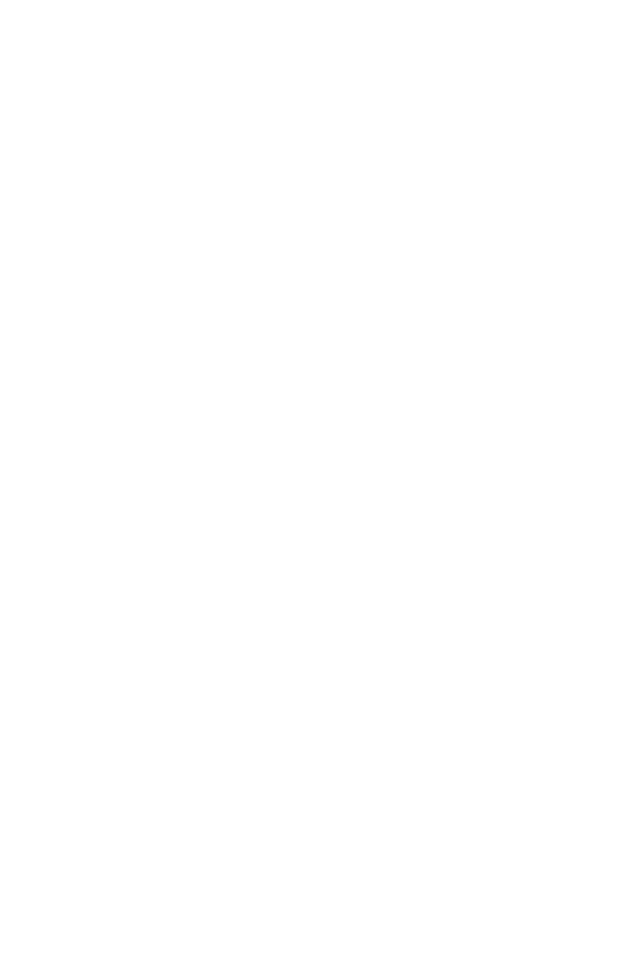
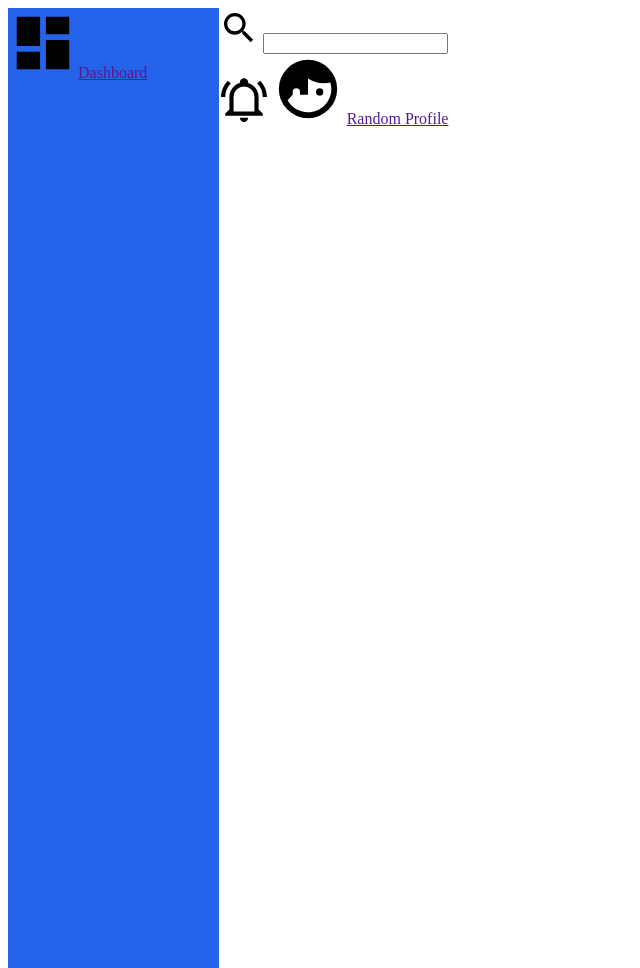
Before and after one commit to Adfmu1/Admin-Dashboard, a plain HTML site: page index.html in a window 1280 px wide. Shown: the whole page, without its empty margins (0-640 px from the left). Before the commit the page ends 800 px from the top, so only its background shows below. Drawn offline with Linux system fonts and the light colour scheme.

Commit message:
add some dashboard and header content

```diff
--- a/index.html
+++ b/index.html
@@ -7,7 +7,30 @@
     <title>Admin Dashboard</title>
 </head>
 <body>
+    <div id="dashboard">
+        <div class="logo">
+            <a href="" target="_blank"><img src="assets/view-dashboard.svg" alt="site logo" class="dashboard-logo">Dashboard</a>
+        </div>
+    </div>
+    <div id="header">
+        <div class="upper">
+            <div id="search-field">
+                <a href=""><img src="assets/magnify.svg" alt="search-button" class="search-button"></a>
+                <input type="search" name="search-field" id="search-field">
+            </div>
+            <div class="profile">
+                <a href=""><img src="assets/bell-ring-outline.svg" alt="" class="notification-bell"></a>
+                <a href=""><img src="assets/face-man-profile.svg" alt="" class="profile-picture"></a>
+                <a href="">Random Profile</a>
+            </div>
+        </div>
+        <div class="lower">
 
+        </div>
+    </div>
+    <div id="main-contant">
+
+    </div>
 </body>
 <script src="script.js"></script>
 </html>
--- a/style.css
+++ b/style.css
@@ -0,0 +1,21 @@
+body {
+    display: grid;
+    grid-template: 1fr 7fr / 1fr 5fr ;
+}
+
+#dashboard {
+    grid-area: 1 / 1 / -1 / 2;
+    background-color: #2563eb;
+}
+
+.dashboard-logo, .profile-picture {
+    width: 70px;
+}
+
+.search-button {
+    width: 40px;
+}
+
+.notification-bell {
+    width: 50px;
+}
```
Also changed, not shown: assets/bell-ring-outline.svg (added), assets/face-man-profile.svg (added), assets/magnify.svg (added), assets/view-dashboard.svg (added).
